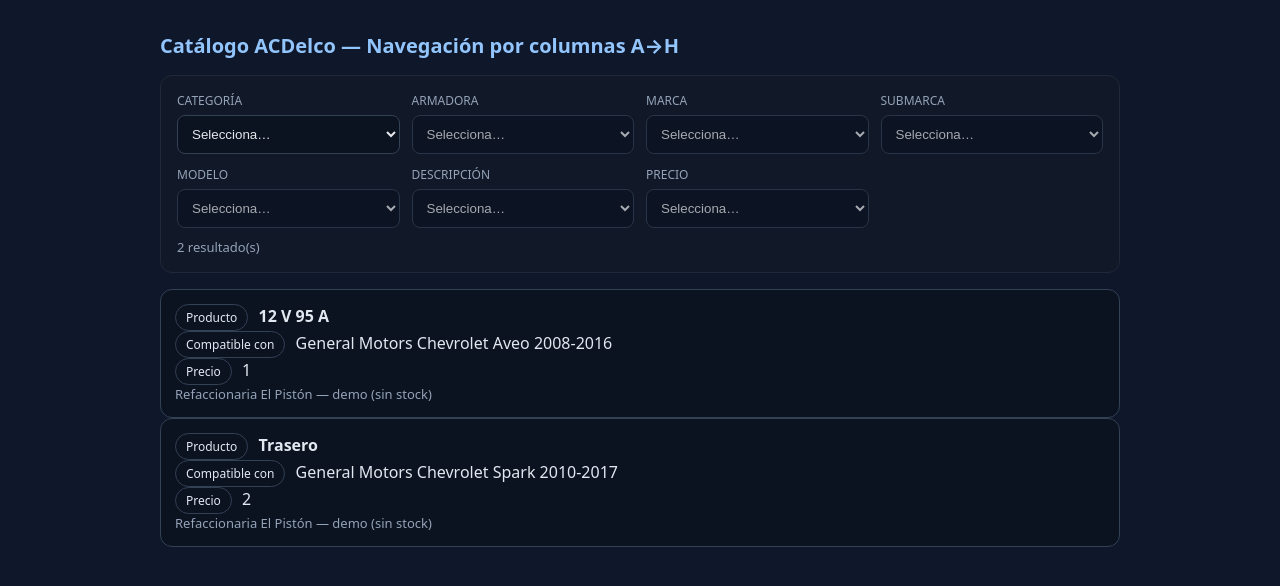
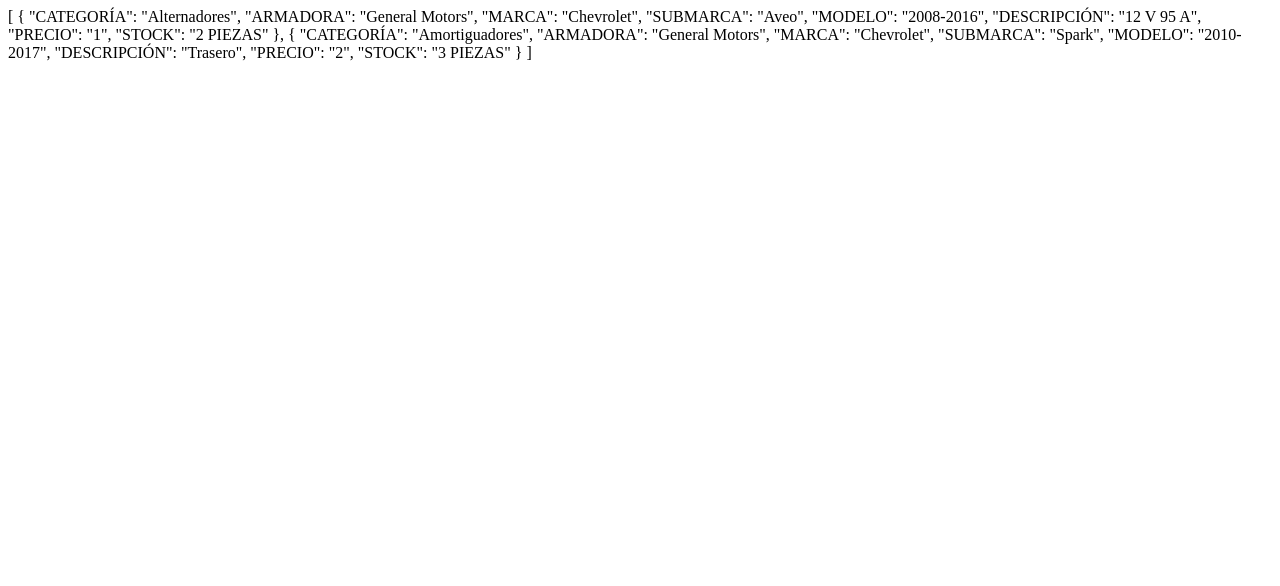
Before and after one commit to elfamosisimoerick/acdelco-chatbot-demo, a plain HTML site: page index.html in a window 1280 px wide. Drawn offline with Linux system fonts and the light colour scheme.

Commit message:
Update index.html

```diff
--- a/index.html
+++ b/index.html
@@ -1,161 +1,22 @@
-<!DOCTYPE html>
-<html lang="es">
-<head>
-<meta charset="UTF-8" />
-<meta name="viewport" content="width=device-width,initial-scale=1" />
-<title>Catálogo ACDelco (A→H por columnas)</title>
-<style>
-  body{font-family:system-ui,-apple-system,Segoe UI,Roboto,Helvetica,Arial;margin:0;background:#0f172a;color:#e2e8f0}
-  .wrap{max-width:960px;margin:0 auto;padding:20px}
-  h1{font-size:20px;margin:12px 0 16px;color:#93c5fd}
-  .grid{display:grid;grid-template-columns:repeat(auto-fit,minmax(220px,1fr));gap:12px}
-  .card{background:#111827;border:1px solid #1f2937;border-radius:12px;padding:16px;margin-bottom:16px}
-  label{display:block;font-size:12px;color:#94a3b8;margin-bottom:6px}
-  select{width:100%;padding:10px;background:#0b1220;color:#e5e7eb;border:1px solid #334155;border-radius:8px;outline:none}
-  select:focus{border-color:#60a5fa}
-  .result{background:#0b1220;border:1px solid #334155;border-radius:12px;padding:14px}
-  .badge{display:inline-block;background:#0b1220;border:1px solid #334155;border-radius:999px;padding:4px 10px;font-size:12px;margin-right:6px}
-  .muted{color:#94a3b8;font-size:13px}
-</style>
-</head>
-<body>
-<div class="wrap">
-  <h1>Catálogo ACDelco — Navegación por columnas A→H</h1>
-
-  <div class="card">
-    <div id="filters" class="grid"></div>
-    <div id="status" class="muted" style="margin-top:10px"></div>
-  </div>
-
-  <div id="results"></div>
-</div>
-
-<script>
-// 1) Cargar datos
-let DATA = [];
-fetch('data.json')
-  .then(r => r.json())
-  .then(json => { DATA = json; init(); })
-  .catch(err => {
-    console.error(err);
-    document.getElementById('status').textContent = 'No se pudo cargar data.json (¿está en la raíz del repo?).';
-  });
-
-// 2) Configurar columnas A..H (usamos A..G como capas; H = STOCK se ignora)
-let COLS = [];          // todas las columnas del JSON (A..H)
-let LEVEL_KEYS = [];    // A..G en orden
-const EXCLUDE = new Set(['stock']); // no usamos STOCK en demo
-
-function init(){
-  if (!DATA.length) {
-    document.getElementById('status').textContent = 'No hay datos en data.json.';
-    return;
+[
+  {
+    "CATEGORÍA": "Alternadores",
+    "ARMADORA": "General Motors",
+    "MARCA": "Chevrolet",
+    "SUBMARCA": "Aveo",
+    "MODELO": "2008-2016",
+    "DESCRIPCIÓN": "12 V 95 A",
+    "PRECIO": "1",
+    "STOCK": "2 PIEZAS"
+  },
+  {
+    "CATEGORÍA": "Amortiguadores",
+    "ARMADORA": "General Motors",
+    "MARCA": "Chevrolet",
+    "SUBMARCA": "Spark",
+    "MODELO": "2010-2017",
+    "DESCRIPCIÓN": "Trasero",
+    "PRECIO": "2",
+    "STOCK": "3 PIEZAS"
   }
-  // Detectar columnas en orden del primer registro
-  COLS = Object.keys(DATA[0]);
-  // Tomar primeras 8 por si hay extras, y filtrar STOCK por demo
-  const first8 = COLS.slice(0, 8);
-  LEVEL_KEYS = first8.filter(k => !EXCLUDE.has(k.toLowerCase())).slice(0, 7);
-
-  buildFilters();
-  updateOptions(); // poblar primer nivel
-}
-
-function unique(list){ return Array.from(new Set(list)).sort(); }
-function val(obj, key){ return (obj[key]||'').toString().trim(); }
-
-// 3) Construir selects dinámicamente
-const state = {}; // valores elegidos por nivel
-function buildFilters(){
-  const filters = document.getElementById('filters');
-  filters.innerHTML = '';
-  LEVEL_KEYS.forEach((key, idx) => {
-    const id = 'level_'+idx;
-    const block = document.createElement('div');
-    block.innerHTML = `
-      <label>${key}</label>
-      <select id="${id}" ${idx>0?'disabled':''}>
-        <option value="">Selecciona…</option>
-      </select>
-    `;
-    filters.appendChild(block);
-    const sel = block.querySelector('select');
-    sel.addEventListener('change', () => {
-      state[idx] = sel.value;
-      // reset niveles siguientes
-      for (let j=idx+1; j<LEVEL_KEYS.length; j++){
-        delete state[j];
-        const s = document.getElementById('level_'+j);
-        s.value = '';
-        s.innerHTML = '<option value="">Selecciona…</option>';
-        s.disabled = true;
-      }
-      updateOptions();
-    });
-  });
-}
-
-// 4) Calcular opciones por nivel y renderizar resultados
-function filteredRows(uptoIdx){
-  // aplica filtros desde 0..uptoIdx (inclusive) en base a state
-  return DATA.filter(r => {
-    for (let i=0; i<=uptoIdx; i++){
-      const k = LEVEL_KEYS[i];
-      const chosen = state[i] || '';
-      if (chosen && val(r,k) !== chosen) return false;
-    }
-    return true;
-  });
-}
-
-function updateOptions(){
-  // poblar cada select según los anteriores
-  LEVEL_KEYS.forEach((k, idx) => {
-    const sel = document.getElementById('level_'+idx);
-    const prevIdx = idx-1;
-    const baseRows = prevIdx>=0 ? filteredRows(prevIdx) : DATA.slice();
-    const opts = unique(baseRows.map(r => val(r,k)).filter(Boolean));
-    sel.innerHTML = '<option value="">Selecciona…</option>' + opts.map(o => `<option value="${o}">${o}</option>`).join('');
-    // re-seleccionar si ya había un valor y sigue disponible
-    if (state[idx] && opts.includes(state[idx])) {
-      sel.value = state[idx];
-      sel.disabled = false;
-    } else {
-      if (idx===0) sel.disabled = false; // primer nivel habilitado
-    }
-  });
-
-  // resultados finales = filas que coinciden con todos los niveles elegidos
-  const lastIdx = LEVEL_KEYS.length-1;
-  const rows = filteredRows(lastIdx);
-  renderResults(rows);
-  document.getElementById('status').textContent = rows.length ? `${rows.length} resultado(s)` : 'Selecciona filtros.';
-}
-
-function renderResults(rows){
-  const out = document.getElementById('results');
-  if (!rows.length){ out.innerHTML = ''; return; }
-
-  // Tomaremos columnas clave para la tarjeta final:
-  // Producto: si existe DESCRIPCIÓN o combinación de MARCA/SUBMARCA
-  out.innerHTML = rows.map(r => {
-    const categoria = val(r, LEVEL_KEYS[0]) || '—';
-    const armadora  = val(r, 'ARMADORA') || val(r, 'Armadora') || val(r, LEVEL_KEYS[1]) || '—';
-    const marca     = val(r, 'MARCA') || val(r, 'Marca') || '—';
-    const subm      = val(r, 'SUBMARCA') || val(r, 'Submarca') || '';
-    const modelo    = val(r, 'MODELO') || val(r, 'Modelo') || '';
-    const desc      = val(r, 'DESCRIPCIÓN') || val(r, 'Descripción') || '';
-    const precio    = val(r, 'PRECIO') || val(r, 'Precio') || '—';
-    return `
-      <div class="result">
-        <div><span class="badge">Producto</span> <strong>${desc || (categoria+' '+marca+' '+subm).trim()}</strong></div>
-        <div><span class="badge">Compatible con</span> ${armadora} ${marca} ${subm} ${modelo}</div>
-        <div><span class="badge">Precio</span> ${precio}</div>
-        <div class="muted">Refaccionaria El Pistón — demo (sin stock)</div>
-      </div>
-    `;
-  }).join('');
-}
-</script>
-</body>
-</html>
+]
```
